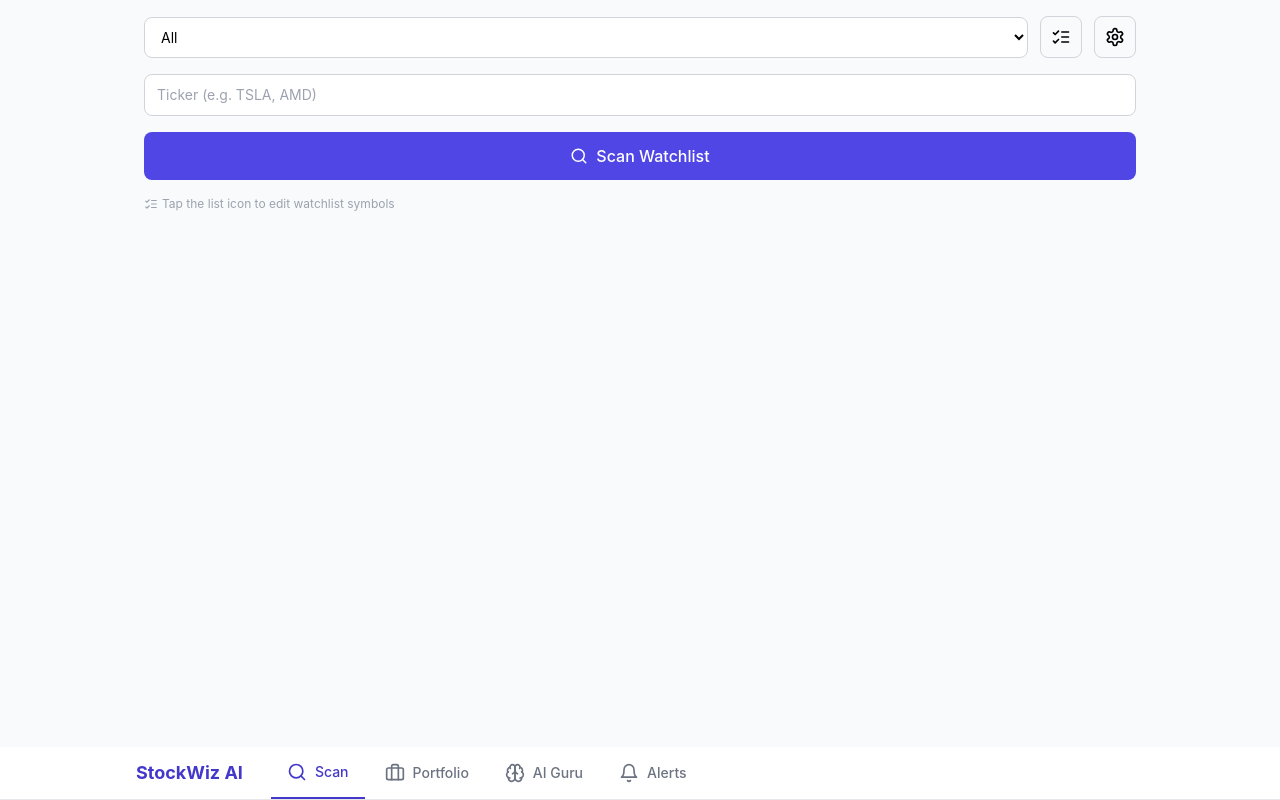
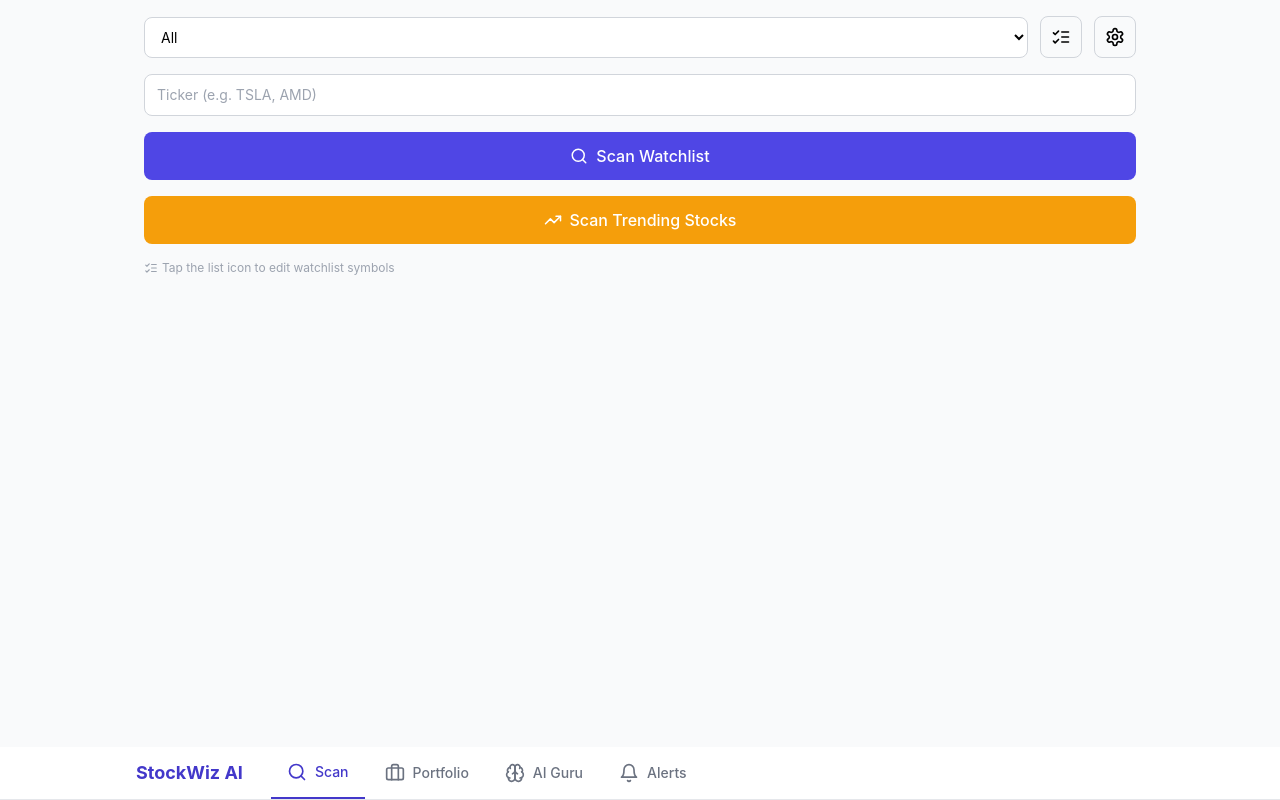
Before and after one commit to prakash421/StockWizAi-Web, a Next.js app: page / in a window 1280 px wide. Built offline with nearby package versions, Linux system fonts and the light colour scheme.

Commit message:
Add Scan Trending Stocks button

```diff
--- a/src/app/page.tsx
+++ b/src/app/page.tsx
@@ -1,10 +1,10 @@
 "use client";
 import { useState } from "react";
-import { scanTickers } from "@/lib/api";
+import { scanTickers, scanTrending } from "@/lib/api";
 import { DEFAULT_WATCHLIST, STRATEGY_OPTIONS } from "@/lib/constants";
 import type { ScanResultItem } from "@/lib/types";
 import { ScanResultCard } from "@/components/ScanResultCard";
-import { Settings, ListChecks, Search, Loader2, AlertTriangle, X } from "lucide-react";
+import { Settings, ListChecks, Search, Loader2, AlertTriangle, X, TrendingUp } from "lucide-react";
 
 export default function ScanPage() {
   const [watchlist, setWatchlist] = useState<string[]>(() => {
@@ -155,6 +155,30 @@
         )}
       </button>
 
+      {/* Scan Trending Button */}
+      <button
+        onClick={async () => {
+          setIsLoading(true);
+          setScanResults([]);
+          setScanError(null);
+          setScanProgress("Fetching trending stocks...");
+          try {
+            const results = await scanTrending();
+            setScanResults(results);
+          } catch (e: unknown) {
+            setScanError(e instanceof Error ? e.message : "Failed to fetch trending stocks.");
+          } finally {
+            setIsLoading(false);
+            setScanProgress("");
+          }
+        }}
+        disabled={isLoading}
+        className="w-full bg-amber-500 text-white rounded-lg py-3 font-medium hover:bg-amber-600 disabled:bg-amber-300 transition flex items-center justify-center gap-2"
+      >
+        <TrendingUp size={18} />
+        Scan Trending Stocks
+      </button>
+
       {!manualTicker.trim() && (
         <p className="text-xs text-gray-400 flex items-center gap-1">
           <ListChecks size={14} /> Tap the list icon to edit watchlist symbols
--- a/src/lib/api.ts
+++ b/src/lib/api.ts
@@ -19,6 +19,11 @@
   if (targetDelta != null) params.target_delta = targetDelta;
   if (minRoc != null) params.min_roc = minRoc;
   const { data } = await api.get<ScanResultItem[]>("/scan", { params });
+  return data;
+}
+
+export async function scanTrending(): Promise<ScanResultItem[]> {
+  const { data } = await api.get<ScanResultItem[]>("/scan/trending");
   return data;
 }
 
```
